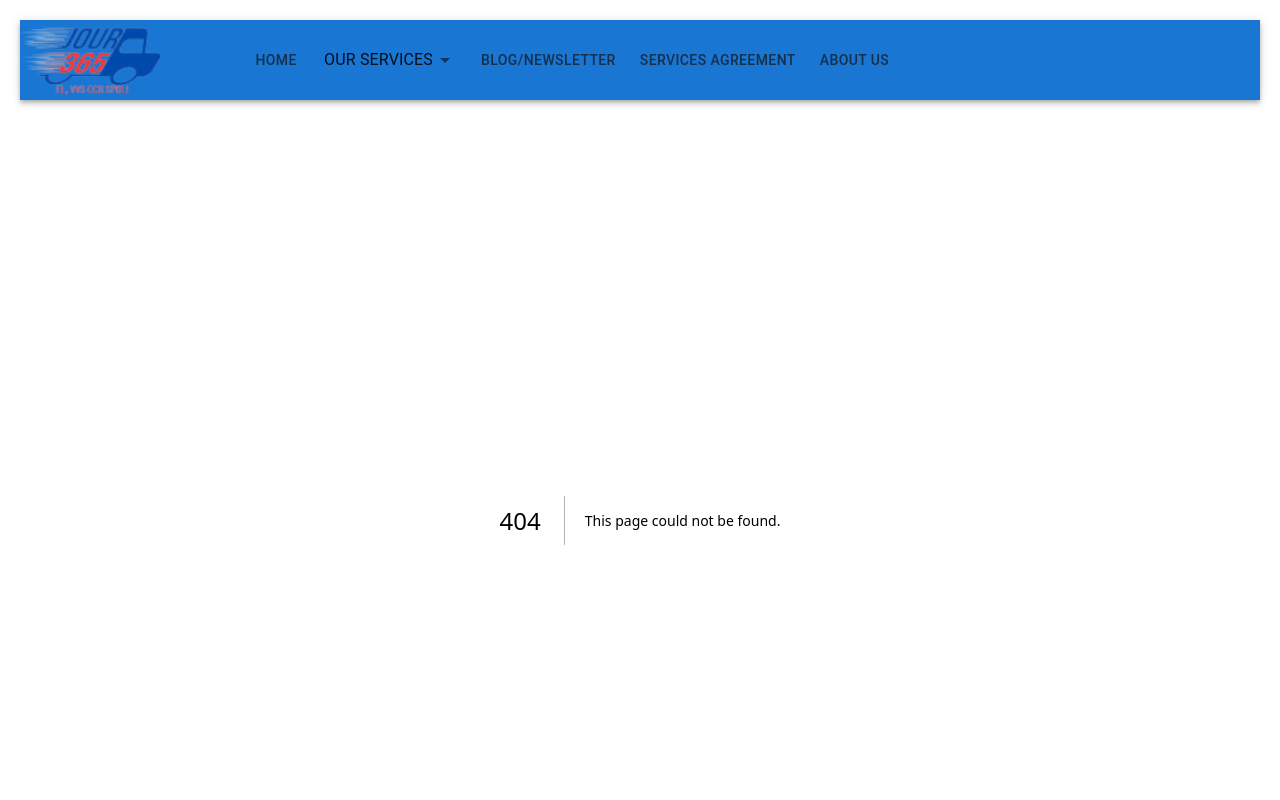
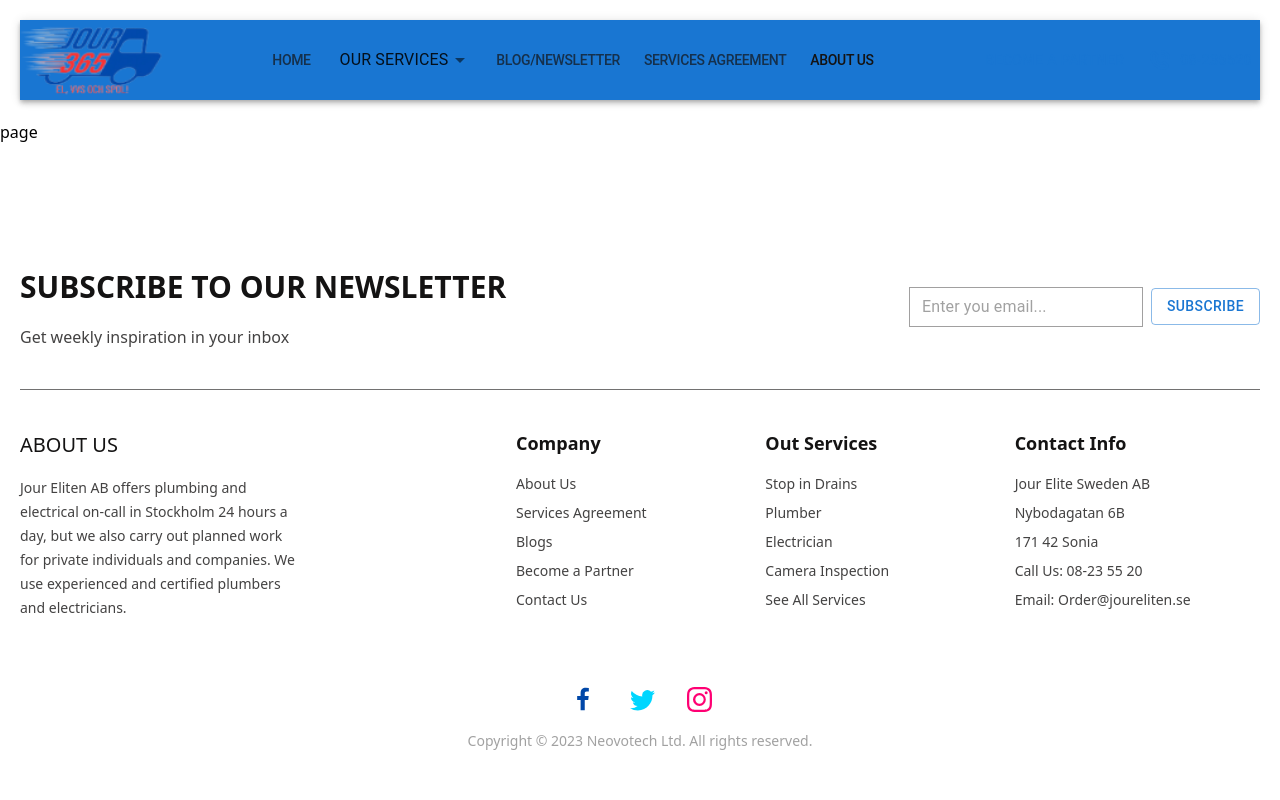
Before and after one commit to TheRakib/Needz-website, a Next.js app: page /about-us in a window 1280 px wide. Before the commit this address had no page. Shown: the top 800 px of the page. Built offline with nearby package versions, Linux system fonts and the light colour scheme.

Commit message:
rotes and pages created

```diff
--- /dev/null
+++ b/app/about-us/page.tsx
@@ -0,0 +1,5 @@
+import React from "react";
+
+export default function page() {
+  return <div>page</div>;
+}
--- /dev/null
+++ b/app/agreement/page.tsx
@@ -0,0 +1,5 @@
+import React from "react";
+
+export default function page() {
+  return <div>page</div>;
+}
--- /dev/null
+++ b/app/blog/page.tsx
@@ -0,0 +1,5 @@
+import React from "react";
+
+export default function page() {
+  return <div>page</div>;
+}
--- a/components/Layout/Navbar.tsx
+++ b/components/Layout/Navbar.tsx
@@ -35,12 +35,12 @@ const pages = [
   {
     id: 4,
     title: "Services Agreement",
-    link: "/aggrement",
+    link: "/agreement",
   },
   {
     id: 5,
     title: "About Us",
-    link: "/about",
+    link: "/about-us",
   },
 ];
 function Navbar() {
@@ -87,7 +87,7 @@ function Navbar() {
                 onClick={() => router.push(page.link)}
                 className={`${
                   pathName === page.link ? "text-black" : "text-black/70"
-                } font-medium`}
+                } font-medium tracking-tight`}
               >
                 {page.title}
               </span>
@@ -102,7 +102,7 @@ function Navbar() {
                 onChange={handleCloseNavMenu}
                 className={`${
                   pathName.includes(page.link) ? "text-black" : "text-black/70"
-                } text-base font-medium`}
+                } text-base font-medium tracking-normal`}
                 sx={{
                   minWidth: "120px",
                 }}
```
